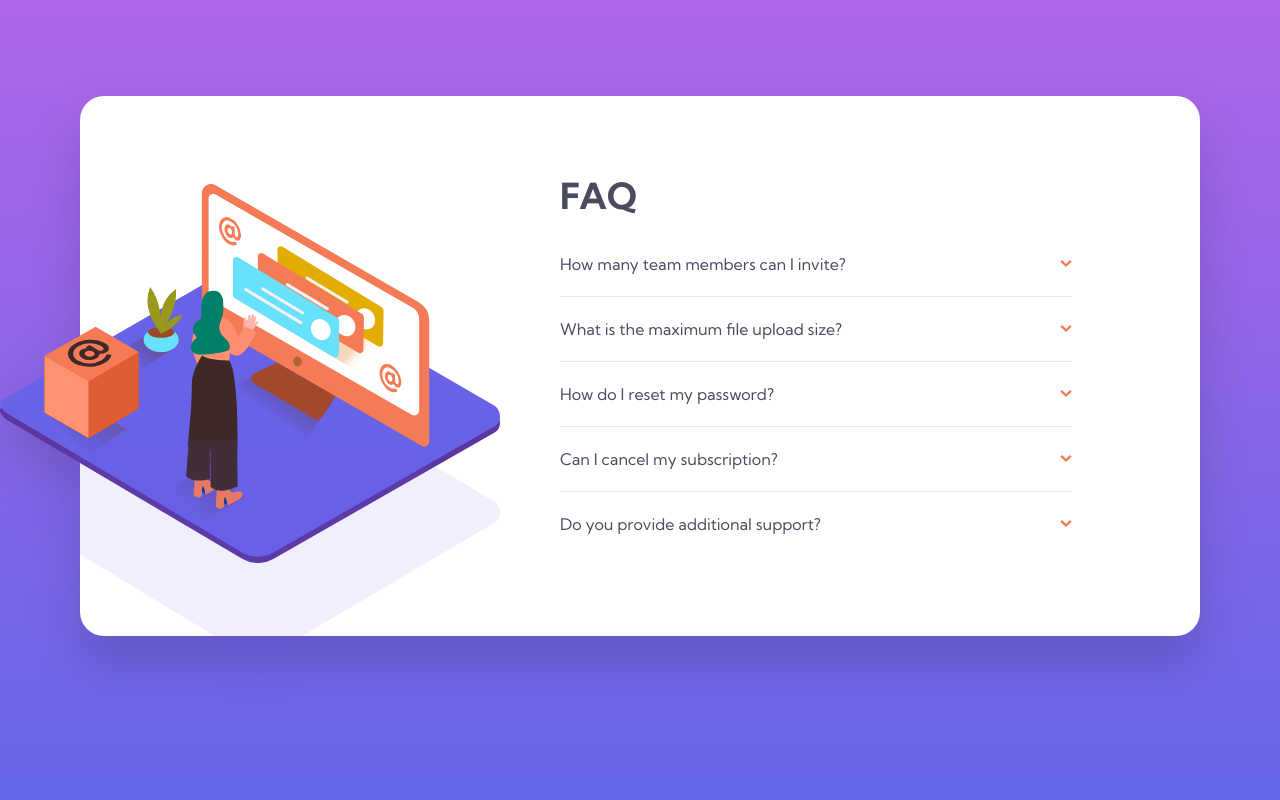
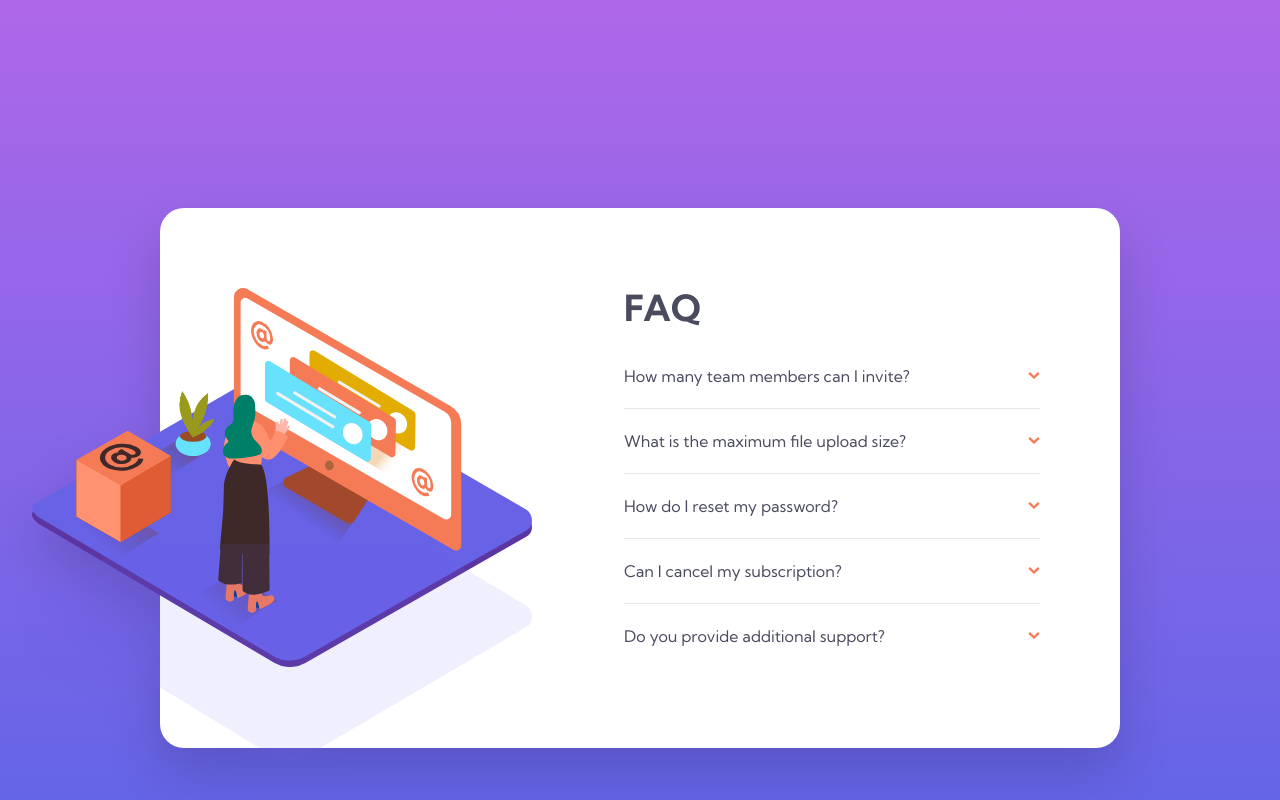
Before and after one commit to kkawakami08/faq-accordian-card, a Next.js app: page / in a window 1280 px wide. Built offline with nearby package versions, Linux system fonts and the light colour scheme.

Commit message:
hover states for cards - text color change and cursor

```diff
--- a/components/Question.jsx
+++ b/components/Question.jsx
@@ -21,9 +21,9 @@ export default function Question({ question, answer }) {
   return (
     <div className="">
       {accordianData.clicked ? (
-        <div className="flex flex-col gap-2 py-5 " onClick={handleClick}>
+        <div className="flex flex-col gap-2 py-5 hover:cursor-pointer" onClick={handleClick} >
           <div className="flex items-center justify-between">
-            <h2 className="font-bold text-veryDarkGrayishBlue">
+            <h2 className="font-bold text-veryDarkGrayishBlue  hover:text-softRed">
               {accordianData.questionData}
             </h2>
             <div className="w-3 rotate-180">
@@ -33,9 +33,9 @@ export default function Question({ question, answer }) {
           <p className="text-darkGrayishBlue">{accordianData.answerData}</p>
         </div>
       ) : (
-        <div className="flex flex-col gap-2 py-5  " onClick={handleClick}>
+        <div className="flex flex-col gap-2 py-5 hover:cursor-pointer " onClick={handleClick}>
           <div className="flex items-center justify-between">
-            <h2 className="font-medium text-veryDarkGrayishBlue">
+            <h2 className="font-medium text-veryDarkGrayishBlue hover:text-softRed">
               {accordianData.questionData}
             </h2>
             <div className="w-3">
--- a/pages/index.js
+++ b/pages/index.js
@@ -42,10 +42,10 @@ export default function Home() {
       <Head>
         <title>FAQ Accordian Card</title>
       </Head>
-      <main className="bg-gradient-to-b from-gradientViolet to-gradientBlue py-24 h-screen ">
-        <div className="bg-white w-11/12 rounded-3xl mx-auto flex flex-col items-center pt-32 pb-10 mt-28 drop-shadow-2xl z-0 px-8 xl:w-[70rem] xl:pl-[30rem] xl:py-20 xl:pr-32 xl:mt-0">
+      <main className="bg-gradient-to-b from-gradientViolet to-gradientBlue py-24 h-screen xl:py-52">
+        <div className="bg-white w-11/12 rounded-3xl mx-auto flex flex-col items-center pt-32 pb-10 mt-28 drop-shadow-2xl z-0 px-8 xl:w-[60rem] xl:pl-[29rem] xl:py-20 xl:pr-20 xl:mt-0 xl:relative">
 
-        <div className="w-60 relative z-10 bottom-60 xl:w-full xl:top-2 xl:right-[35rem] ">
+        <div className="w-60 relative z-10 bottom-60 xl:w-[60rem] xl:top-0 xl:right-[20rem] ">
           <div className=" absolute  ">
             <div className="">
               <Image
```
